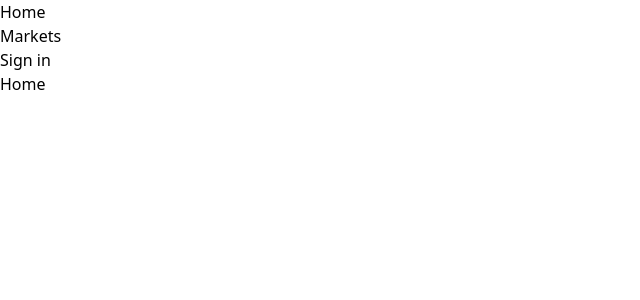
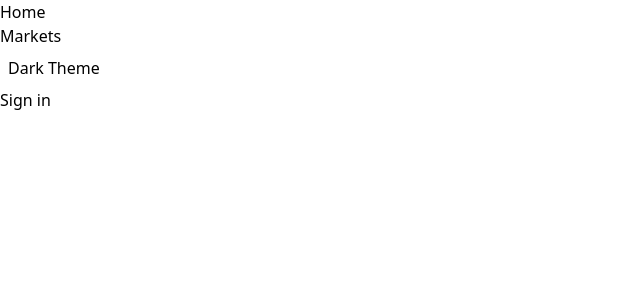
Before and after one commit to jackytea/mock-stocks, a React (Create React App) app in the folder frontend/: page / in a window 1280 px wide. Shown: the top 300 px of the page, without its empty margins (0-640 px from the left). Built offline with nearby package versions, Linux system fonts and the light colour scheme; no server answers.

Commit message:
dark theme toggle

```diff
--- a/frontend/package.json
+++ b/frontend/package.json
@@ -8,6 +8,7 @@
     "@testing-library/react": "^12.0.0",
     "@testing-library/user-event": "^13.1.9",
     "axios": "^0.21.1",
+    "chart.js": "^3.4.0",
     "jwt-decode": "^3.1.2",
     "react": "^17.0.2",
     "react-dom": "^17.0.2",
--- a/frontend/src/components/Home/Home.js
+++ b/frontend/src/components/Home/Home.js
@@ -2,7 +2,13 @@ import React from "react";
 
 const Home = () => {
 	return (
-        <div>Home</div>
+    <div className="px-4 mx-auto max-w-screen-sm md:max-w-screen-md md:p-0 lg:max-w-screen-lg xl:max-w-screen-xl">
+      <div className="min-h-screen flex justify-center items-center">
+        <h1 className="text-white dark:text-gray-900 text-3xl sm:text-5xl lg:text-6xl leading-none font-extrabold tracking-tight mb-8">
+          Dark Mode Template
+        </h1>
+      </div>
+    </div>
 	);
 }
 
--- a/frontend/src/components/Navigation/Navigation.js
+++ b/frontend/src/components/Navigation/Navigation.js
@@ -2,6 +2,7 @@ import React, { useState, useEffect, useCallback } from 'react';
 import { Link, useHistory, useLocation } from 'react-router-dom';
 import { useDispatch } from 'react-redux';
 import decode from 'jwt-decode';
+import ToggleTheme from '../ToggleTheme/ToggleTheme';
 import { LOGOUT } from '../../constants/actions';
 
 const Navigation = () => {
@@ -38,6 +39,9 @@ const Navigation = () => {
 				<Link to='/markets'>Markets</Link>
 			</li>
 			<li>
+				<ToggleTheme/>
+			</li>
+			<li>
 				{user?.result ? (
 					<div>
 						<Link to="/purchased">Purchased</Link>
--- /dev/null
+++ b/frontend/src/components/ThemeContext/ThemeContext.js
@@ -0,0 +1,43 @@
+import React, { createContext, useEffect, useState } from "react";
+
+const getInitialTheme = () => {
+  if (typeof window !== "undefined" && window.localStorage) {
+    const storedPreferences= window.localStorage.getItem("color-theme");
+    if (typeof storedPreferences=== "string") {
+      return storedPreferences;
+    }
+    const userMedia = window.matchMedia("(prefers-color-scheme: dark)");
+    if (userMedia.matches) {
+      return "dark";
+    }
+  }
+  return "light";
+};
+
+export const ThemeContext = createContext();
+
+export const ThemeProvider = ({ initialTheme, children }) => {
+  const [theme, setTheme] = useState(getInitialTheme);
+
+  const rawSetTheme = (rawTheme) => {
+    const root = window.document.documentElement;
+    const isDark = rawTheme === "dark";
+    root.classList.remove(isDark ? "light" : "dark");
+    root.classList.add(rawTheme);
+    localStorage.setItem("color-theme", rawTheme);
+  };
+
+  if (initialTheme) {
+    rawSetTheme(initialTheme);
+  }
+
+  useEffect(() => {
+    rawSetTheme(theme);
+  }, [theme]);
+
+  return (
+    <ThemeContext.Provider value={{ theme, setTheme }}>
+      {children}
+    </ThemeContext.Provider>
+  );
+};
--- /dev/null
+++ b/frontend/src/components/ToggleTheme/ToggleTheme.js
@@ -0,0 +1,18 @@
+import React, { useContext } from "react";
+import { ThemeContext } from '../ThemeContext/ThemeContext';
+
+const ToggleTheme = () => {
+  const { theme, setTheme } = useContext(ThemeContext);
+
+  return (
+    <div className="transition duration-500 ease-in-out rounded-full p-2">
+      {theme === "dark" ? (
+        <button onClick={() => setTheme(theme === "dark" ? "light" : "dark")}>Light Theme</button>
+      ) : (
+        <button onClick={() => setTheme(theme === "dark" ? "light" : "dark")}>Dark Theme</button>
+      )}
+    </div>
+  )
+};
+
+export default ToggleTheme;
--- a/frontend/src/index.js
+++ b/frontend/src/index.js
@@ -1,5 +1,6 @@
 import React from 'react';
 import ReactDOM from 'react-dom';
+import { ThemeProvider } from './components/ThemeContext/ThemeContext';
 import { Provider } from 'react-redux';
 import { createStore, applyMiddleware, compose } from 'redux';
 import thunk from 'redux-thunk';
@@ -12,9 +13,11 @@ const store = createStore(reducer, compose(applyMiddleware(thunk)));
 
 ReactDOM.render(
   <Provider store={store}>
-    <BrowserRouter>
-      <App />
-    </BrowserRouter>
+    <ThemeProvider>
+      <BrowserRouter>
+        <App />
+      </BrowserRouter>
+    </ThemeProvider>
   </Provider>,
   document.getElementById('root'),
 );
--- a/frontend/tailwind.config.js
+++ b/frontend/tailwind.config.js
@@ -1,6 +1,6 @@
 module.exports = {
   purge: ['./src/**/*.{js,jsx,ts,tsx}', './public/index.html'],
-  darkMode: false, // or 'media' or 'class'
+  darkMode: 'class',
   theme: {
     extend: {},
   },
```
Also changed, not shown: 1 other file (tests, documents, lock files or other folders).
